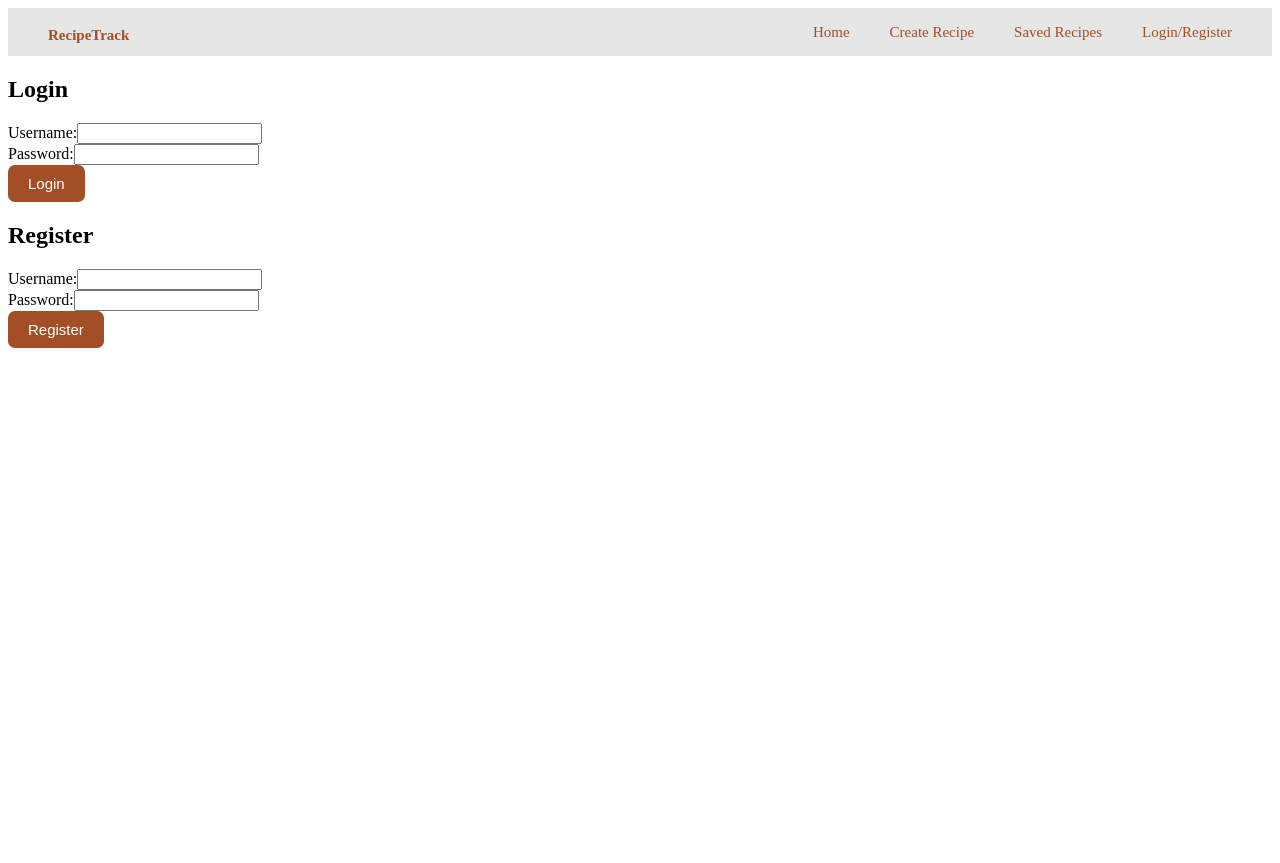
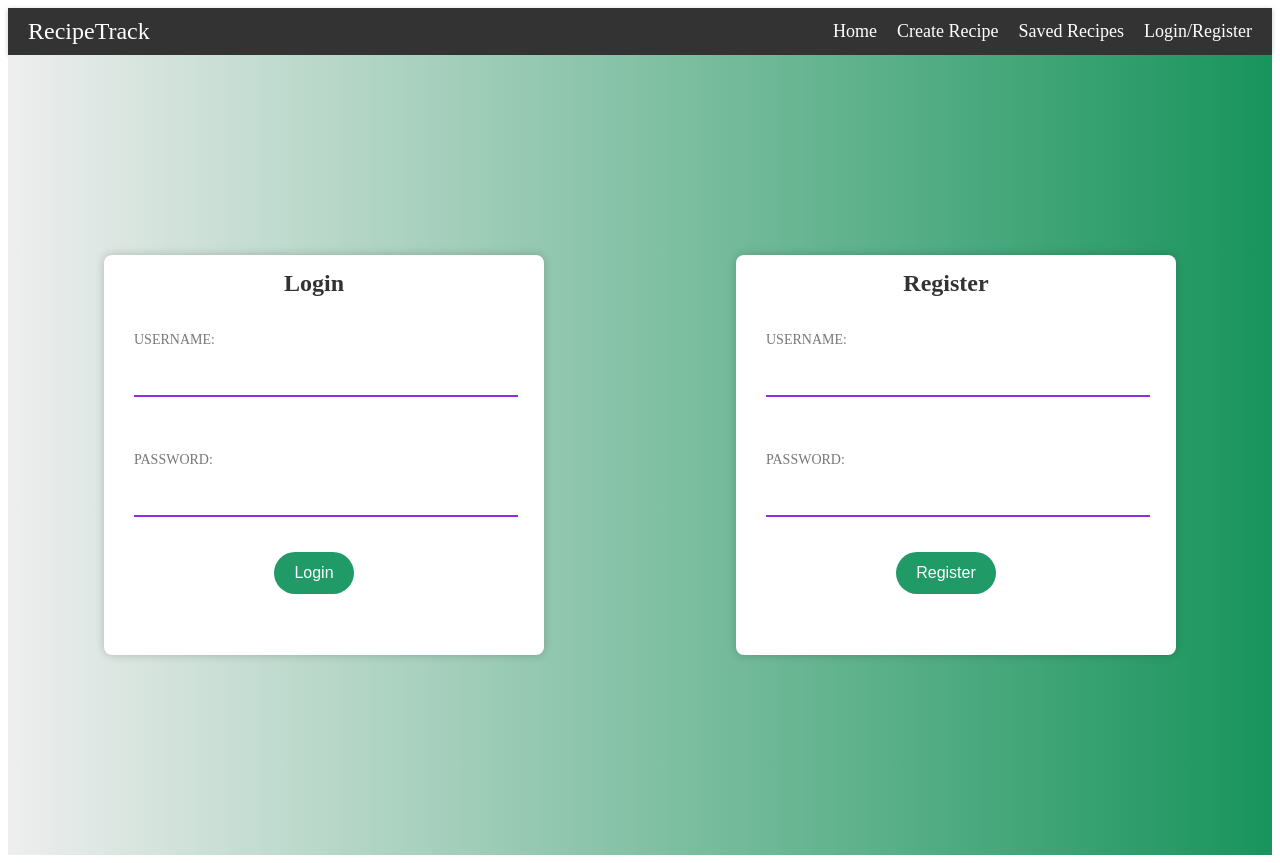
Before and after one commit to charithasekara/Recipe_Track_App, a React (Vite) app in the folder frontend/recipetrack/: page /auth in a window 1280 px wide. Before the commit the page ends 800 px from the top, so only its background shows below. Built offline with nearby package versions, Linux system fonts and the light colour scheme.

Commit message:
css applied

```diff
--- a/frontend/recipetrack/src/App.jsx
+++ b/frontend/recipetrack/src/App.jsx
@@ -2,8 +2,8 @@
 import './App.css'
 import React from 'react'
 import { BrowserRouter as Router, Routes, Route } from "react-router-dom";
-import { Home } from "./pages/home"
-import { Auth } from "./pages/auth"
+import { Home } from "./pages/Home/home"
+import { Auth } from "./pages/Auth/auth"
 import { CreateRecipe } from "./pages/createRecipe"
 import { SavedRecipe } from "./pages/savedRecipe"
 import { NavBar } from "./components/NavBar"
--- a/frontend/recipetrack/src/components/NavBar.css
+++ b/frontend/recipetrack/src/components/NavBar.css
@@ -1,43 +1,38 @@
+/* Navbar.css */
 .navbar {
-    background-color: #e6e6e6;
+    background-color: #333;
+    color: #fff;
     display: flex;
     justify-content: space-between;
     align-items: center;
     padding: 10px 20px;
+    box-shadow: 0px 1px 5px rgba(0, 0, 0, 0.2);
   }
-    .navbar a {
-        color: rgb(162, 78, 39);
-        font-size: 15px;
-        padding: 10px 20px;
-        justify-content: space-between;
-        border-radius: 7px;
-        text-decoration: none;
-        transition: all 0.2s ease-in-out;
 
-    }
-    .navbar a:hover {
-        background-color: rgba(162, 78, 39, 0.895);
-        color: white;
-    }
-    .navbar a.active {
-        background-color: rgb(162, 78, 39);
-        color: white;
-    }
-    .navbar .logo {
-        font-size: 25px;
-        font-weight: bold;
-    }
-    .navbar .logo.active {
-        background-color: rgb(119, 36, 36);
-        color: white;
-    }
-    button{
-        background-color: rgb(162, 78, 39);
-        color: white;
-        border-radius: 7px;
-        border: none;
-        padding: 10px 20px;
-        font-size: 15px;
-        transition: all 0.2s ease-in-out;
+  .logo a {
+    color: #fff;
+    text-decoration: none;
+    font-size: 24px;
+  }
 
-    }
+  .links {
+    display: flex;
+    gap: 20px;
+  }
+
+  .links a {
+    color: #fff;
+    text-decoration: none;
+    font-size: 18px;
+  }
+
+  .links button {
+    background-color: #ff6347; /* Red-Orange Color */
+    color: #fff;
+    border: none;
+    padding: 8px 16px;
+    border-radius: 5px;
+    cursor: pointer;
+    font-size: 18px;
+    text-decoration: none;
+  }
--- a/frontend/recipetrack/src/pages/Auth.css
+++ /dev/null
@@ -1,70 +0,0 @@
-/* General Styles */
-.auth {
-    display: flex;
-    justify-content: center;
-    align-items: center;
-    height: 100vh;
-  }
-
-  .authContainer {
-    background-color: #f5f5f5;
-    border: 1px solid #ccc;
-    padding: 20px;
-    border-radius: 5px;
-    box-shadow: 0 0 10px rgba(0, 0, 0, 0.2);
-    width: 300px;
-    margin: 0 auto;
-  }
-
-  h2 {
-    text-align: center;
-  }
-
-  .form-group {
-    margin: 10px 0;
-  }
-
-  /* Input Styles */
-  input[type="text"],
-  input[type="password"] {
-    width: 100%;
-    padding: 10px;
-    border: 1px solid #ccc;
-    border-radius: 5px;
-  }
-
-  /* Button Styles */
-  button {
-    display: block;
-    width: 100%;
-    padding: 10px;
-    background-color: #007bff;
-    color: #fff;
-    border: none;
-    border-radius: 5px;
-    cursor: pointer;
-    font-weight: bold;
-    transition: background-color 0.3s;
-  }
-
-  button:hover {
-    background-color: #0056b3;
-  }
-
-  /* Alert Styles */
-  .alert {
-    background-color: #d9534f;
-    color: #fff;
-    padding: 10px;
-    text-align: center;
-    border-radius: 5px;
-    margin-top: 10px;
-  }
-
-  /* Centering Content */
-  .center {
-    display: flex;
-    justify-content: center;
-    align-items: center;
-    height: 100vh;
-  }
--- /dev/null
+++ b/frontend/recipetrack/src/pages/Auth/Auth.css
@@ -0,0 +1,71 @@
+/* Auth.css */
+.auth {
+  display: flex;
+  justify-content: space-around;
+  align-items: center;
+  height: 100vh;
+  background: linear-gradient(90deg, #eeeeee 0%, rgb(24, 148, 92) 100%);
+}
+
+.auth-container {
+  background-color: #fff;
+  box-shadow: 0px 0px 10px rgba(0, 0, 0, 0.2);
+  border-radius: 8px;
+  overflow: hidden;
+  width: 400px;
+  height: 400px;
+  text-align: center;
+  padding-left: 10px;
+  padding-right: 30px;
+}
+
+h2 {
+  font-size: 24px;
+  color: #333;
+  margin: 15px 0;
+}
+
+.form-group {
+  padding: 20px;
+  text-align: left;
+}
+
+label {
+  display: block;
+  font-size: 14px;
+  color: #777;
+  text-transform: uppercase;
+  margin-bottom: 5px;
+}
+
+input[type="text"],
+input[type="password"] {
+  width: 100%;
+  padding: 12px;
+  font-size: 16px;
+  border: none;
+  border-bottom: 2px solid #8e2de2;
+  margin-bottom: 15px;
+  outline: none;
+  transition: border-bottom 0.3s;
+}
+
+input[type="text"]:focus,
+input[type="password"]:focus {
+  border-bottom: 2px solid #4a00e0;
+}
+
+button {
+  background-color: #209a67;
+  color: #fff;
+  border: none;
+  padding: 12px 20px;
+  font-size: 16px;
+  border-radius: 25px;
+  cursor: pointer;
+  transition: background-color 0.3s;
+}
+
+button:hover {
+  background-color: #2f2f2f;
+}
--- a/frontend/recipetrack/src/pages/auth.jsx
+++ b/frontend/recipetrack/src/pages/Auth/auth.jsx
@@ -2,6 +2,7 @@ import React, { useState } from "react";
 import axios from "axios";
 import { useCookies } from "react-cookie";
 import { useNavigate } from "react-router-dom";
+import './Auth.css'
 
 export const Auth = () => {
   return (
--- /dev/null
+++ b/frontend/recipetrack/src/pages/Home/Home.css
@@ -0,0 +1,67 @@
+/* Home.css */
+.home-container {
+    text-align: center;
+  }
+
+  .recipe-grid {
+    display: flex;
+    flex-wrap: wrap;
+    justify-content: space-between;
+    gap: 20px;
+    list-style: none;
+    padding: 0;
+    height: 300px;
+    cursor: pointer;
+  }
+
+  .recipe-card {
+    background-color: #f9f9f9;
+    border: 1px solid #ddd;
+    padding: 10px;
+    border-radius: 8px;
+    box-shadow: 0px 2px 4px rgba(0, 0, 0, 0.1);
+    flex: 0 0 calc(30% - 20px); /* Adjust the width as needed */
+    margin-bottom: 20px; /* Add margin to create space between rows */
+    height: 450px;
+  }
+
+  .recipe-card:nth-child(3n) {
+    margin-right: 0; /* Remove right margin for every third card in a row */
+  }
+
+  .recipe-title {
+    font-size: 1.25rem;
+    margin: 0;
+  }
+
+  .recipe-save-button {
+    background-color: #3498db;
+    color: #fff;
+    border: none;
+    padding: 5px 10px;
+    border-radius: 5px;
+    cursor: pointer;
+    margin-top: 10px;
+    font-size: 1rem;
+  }
+
+  .recipe-save-button.recipe-saved {
+    background-color: #27ae60;
+  }
+
+  .instructions {
+    margin-top: 10px;
+  }
+
+  .recipe-image {
+    width: 50%;
+    max-width: 100%; /* Adjust the maximum width as needed */
+    margin-top: 10px;
+    height: 50%;
+    object-fit: cover;
+    vertical-align: middle;
+  }
+
+  .recipe-time {
+    margin-top: 10px;
+  }
--- a/frontend/recipetrack/src/pages/home.jsx
+++ b/frontend/recipetrack/src/pages/Home/home.jsx
@@ -1,6 +1,8 @@
+// Home.jsx
 import React, { useEffect, useState } from "react";
-import { useGetUserID } from "../hooks/useGetUserID";
+import { useGetUserID } from "../../hooks/useGetUserID";
 import axios from "axios";
+import "./Home.css";
 
 export const Home = () => {
   const [recipes, setRecipes] = useState([]);
@@ -31,7 +33,7 @@ export const Home = () => {
 
     fetchRecipes();
     fetchSavedRecipes();
-  }, []);
+  }, [userID]);
 
   const saveRecipe = async (recipeID) => {
     try {
@@ -47,15 +49,25 @@ export const Home = () => {
 
   const isRecipeSaved = (id) => savedRecipes.includes(id);
 
+  const userRecipes = recipes.filter((recipe) => recipe.userOwner === userID);
+
   return (
-    <div>
-      <h1>Recipes</h1>
-      <ul>
-        {recipes.map((recipe) => (
-          <li key={recipe._id}>
+    <div className="home-container">
+      <h1>Your Recipes</h1>
+      <ul className="recipe-grid">
+        {userRecipes.map((recipe, index) => (
+          <li
+            key={recipe._id}
+            className={`recipe-card ${
+              index % 3 === 0 ? "first-in-row" : ""
+            }`}
+          >
             <div>
-              <h2>{recipe.name}</h2>
+              <h2 className="recipe-title">{recipe.name}</h2>
               <button
+                className={`recipe-save-button ${
+                  isRecipeSaved(recipe._id) ? "recipe-saved" : ""
+                }`}
                 onClick={() => saveRecipe(recipe._id)}
                 disabled={isRecipeSaved(recipe._id)}
               >
@@ -65,8 +77,14 @@ export const Home = () => {
             <div className="instructions">
               <p>{recipe.instructions}</p>
             </div>
-            <img src={recipe.imageUrl} alt={recipe.name} />
-            <p>Cooking Time: {recipe.cookingTime} minutes</p>
+            <img
+              className="recipe-image"
+              src={recipe.imageUrl}
+              alt={recipe.name}
+            />
+            <p className="recipe-time">
+              Cooking Time: {recipe.cookingTime} minutes
+            </p>
           </li>
         ))}
       </ul>
@@ -74,5 +92,4 @@ export const Home = () => {
   );
 };
 
-
 export default Home;
```
Also changed, not shown: 1 other file (tests, documents, lock files or other folders).
